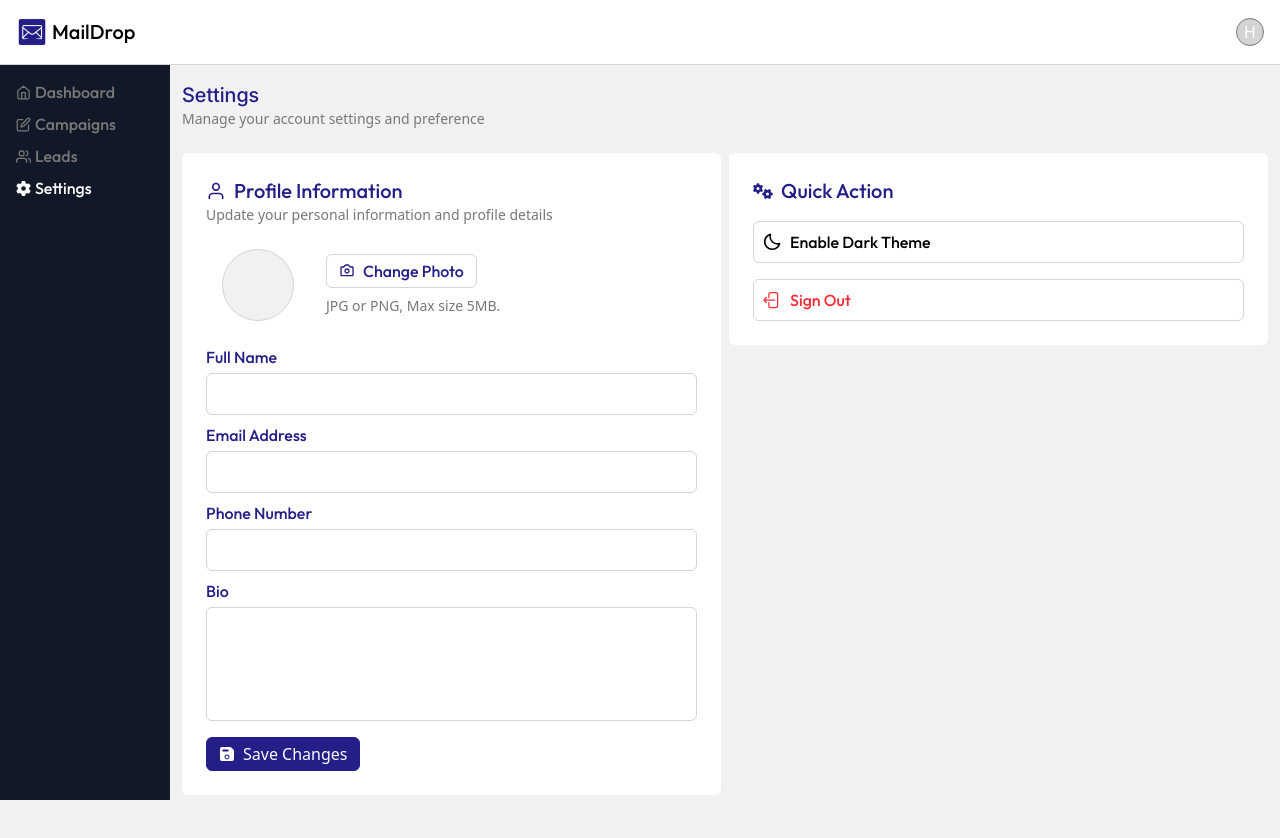
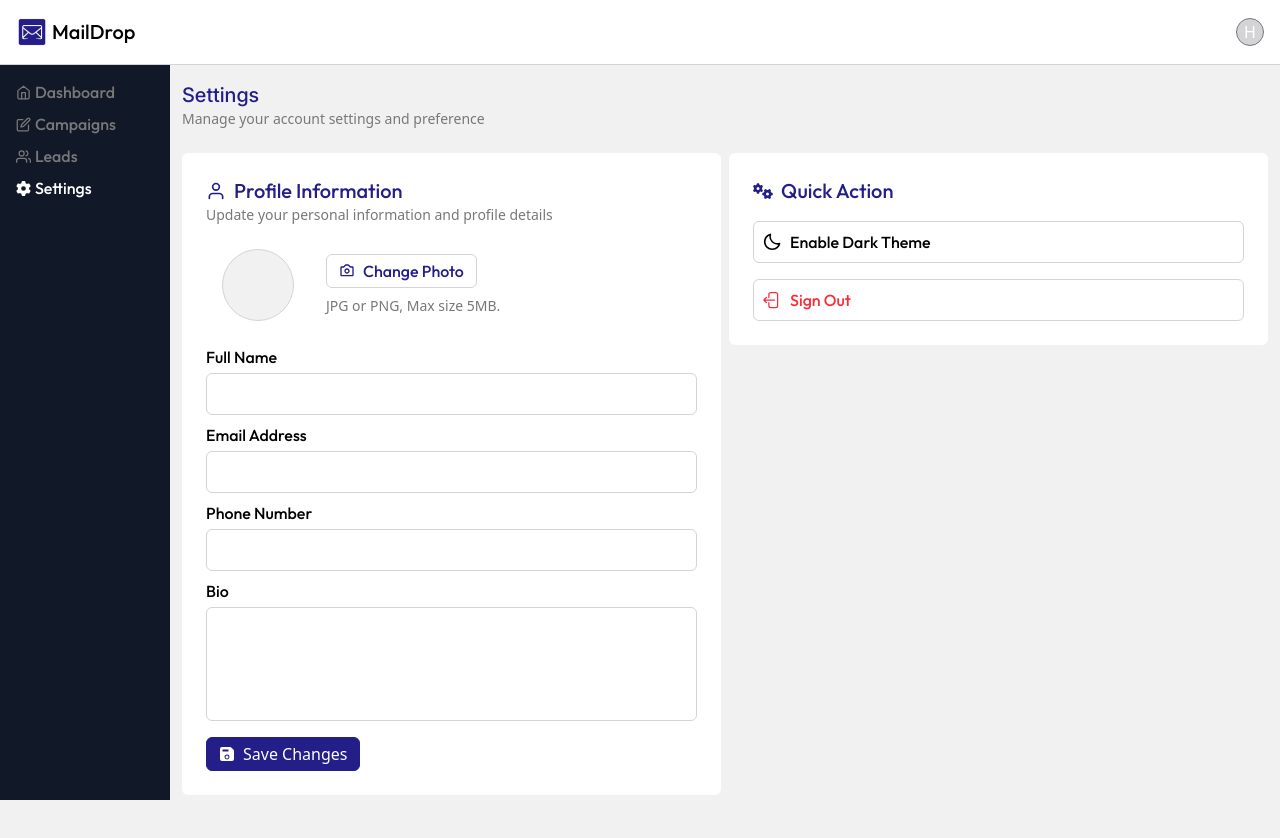
Before and after one commit to Habeebamoo/MailDrop, a React (Vite) app in the folder client/: page /dashboard/settings in a window 1280 px wide. Shown: the top 838 px of the page. Built offline with nearby package versions, Linux system fonts and the light colour scheme.

Commit message:
created middlewares, routes and auth handlers

```diff
--- a/client/src/components/dashboard/Settings.tsx
+++ b/client/src/components/dashboard/Settings.tsx
@@ -41,19 +41,19 @@ const Settings = () => {
           </div>
           <div className="mt-6">
             <div className="mb-2">
-              <label htmlFor="name" className="block font-outfit dark:text-accentLight">Full Name</label>
+              <label htmlFor="name" className="block font-outfit text-black dark:text-accentLight">Full Name</label>
               <input type="text" className="py-2 px-3 border-1 border-accentLight block w-full rounded-md mt-1 dark:bg-gray-800 dark:border-gray-700" />
             </div>
             <div className="mb-2">
-              <label htmlFor="email" className="block font-outfit dark:text-accentLight">Email Address</label>
+              <label htmlFor="email" className="block font-outfit text-black dark:text-accentLight">Email Address</label>
               <input type="email" className="py-2 px-3 border-1 border-accentLight block w-full rounded-md mt-1 dark:bg-gray-800 dark:border-gray-700" />
             </div>
             <div className="mb-2">
-              <label htmlFor="phone" className="block font-outfit dark:text-accentLight">Phone Number</label>
+              <label htmlFor="phone" className="block font-outfit text-black dark:text-accentLight">Phone Number</label>
               <input type="tel" className="py-2 px-3 border-1 border-accentLight block w-full rounded-md mt-1 dark:bg-gray-800 dark:border-gray-700" />
             </div>
             <div className="mb-2">
-              <label htmlFor="bio" className="block font-outfit dark:text-accentLight">Bio</label>
+              <label htmlFor="bio" className="block font-outfit text-black dark:text-accentLight">Bio</label>
               <textarea name="bio" rows={4} id="bio" className="py-2 px-3 border-1 border-accentLight block w-full rounded-md mt-1 resize-none dark:bg-gray-800 dark:border-gray-700"></textarea>
             </div>
             <button className="mt-4 flex-center gap-2 btn-primary">
```
